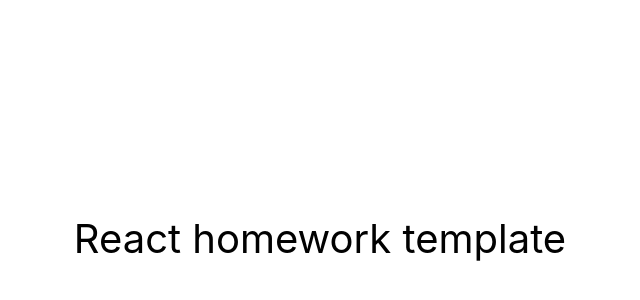
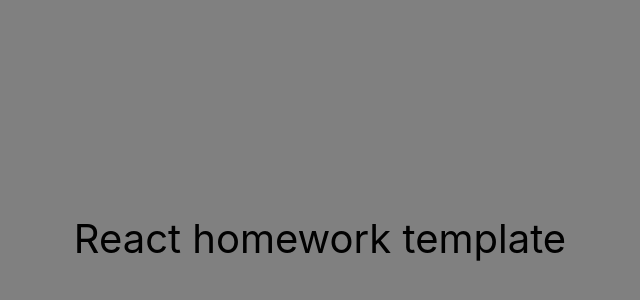
Before and after one commit to Seeker2025/react-18, a React (Create React App) app: page / in a window 1280 px wide. Shown: the part 162-462 px from the top of the page, without its empty margins (320-960 px from the left). Built offline with nearby package versions, Linux system fonts and the light colour scheme.

Commit message:
start react

```diff
--- a/package.json
+++ b/package.json
@@ -1,8 +1,8 @@
 {
-  "name": "react-homework-template",
+  "name": "react-18",
   "version": "0.1.0",
   "private": true,
-  "homepage": "https://goitacademy.github.io/react-homework-template/",
+  "homepage": "https://goitacademy.github.io/react-18/",
   "dependencies": {
     "@testing-library/jest-dom": "^5.16.3",
     "@testing-library/react": "^12.1.4",
--- a/src/index.css
+++ b/src/index.css
@@ -1,6 +1,7 @@
 @import-normalize; /* bring in normalize.css styles */
 
 body {
+  background-color: gray;
   margin: 0;
   font-family: -apple-system, BlinkMacSystemFont, 'Segoe UI', 'Roboto', 'Oxygen',
     'Ubuntu', 'Cantarell', 'Fira Sans', 'Droid Sans', 'Helvetica Neue',
```
Also changed, not shown: 1 other file (tests, documents, lock files or other folders).
